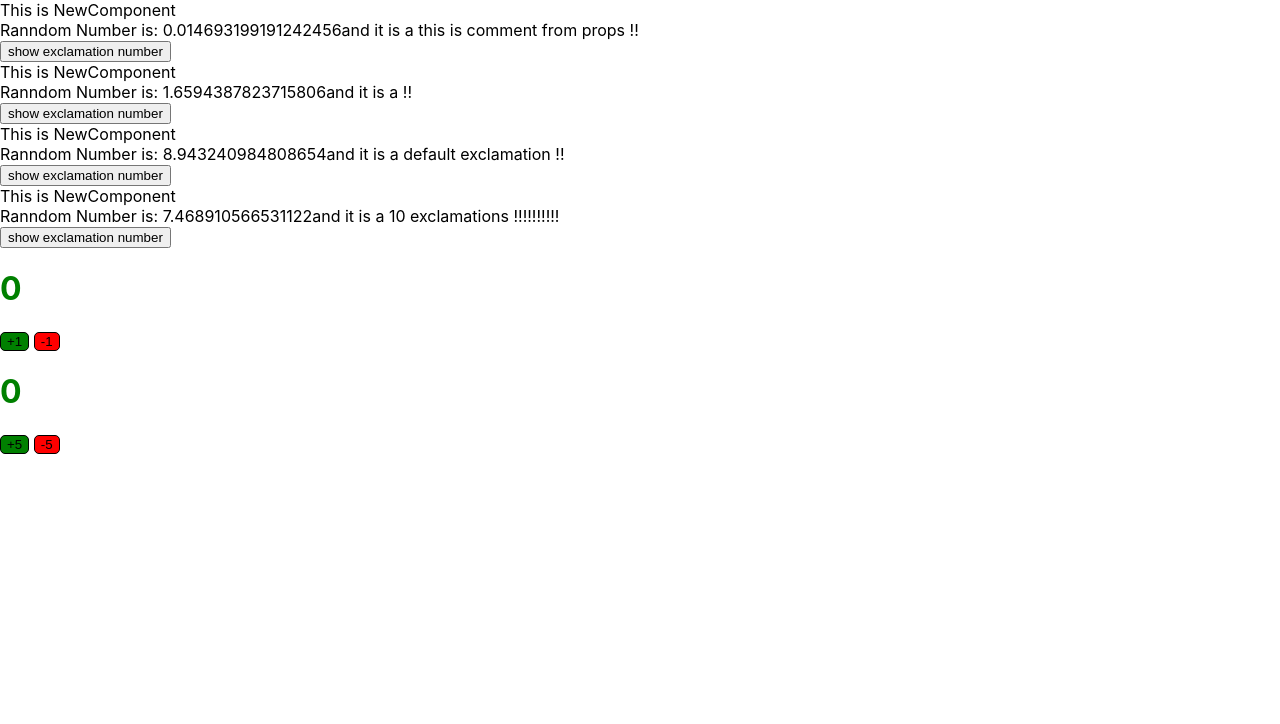
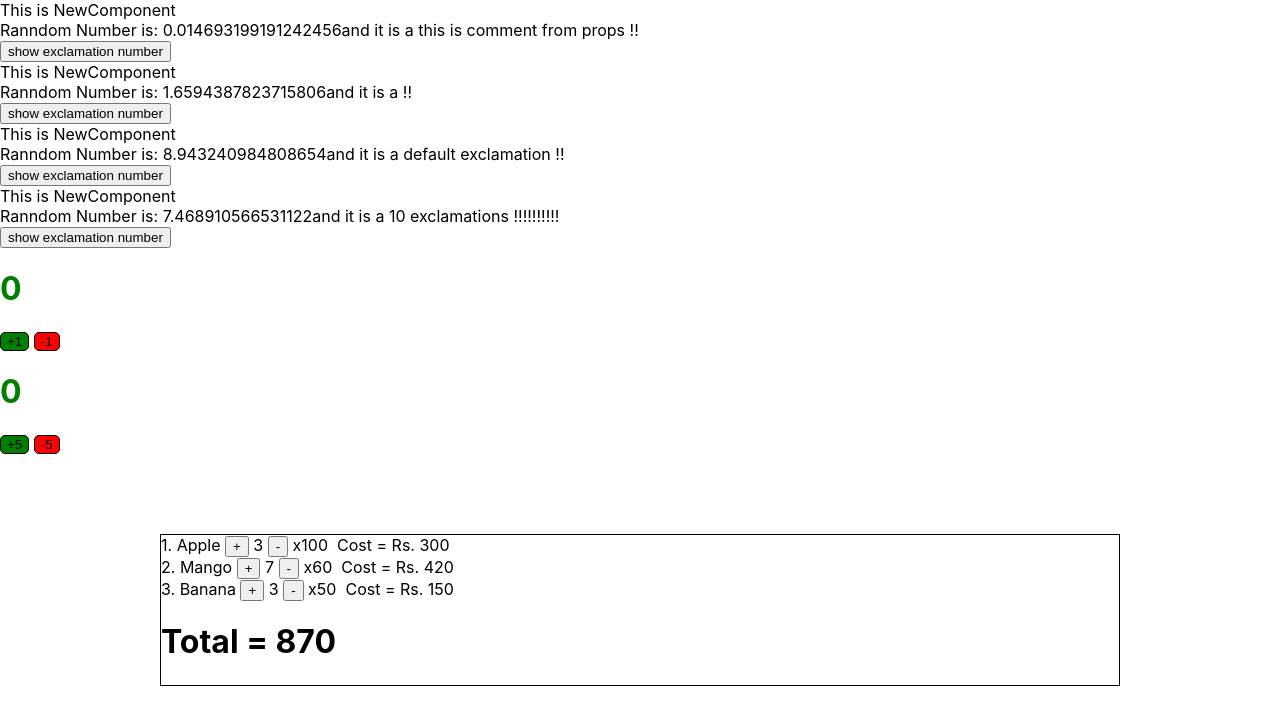
Before and after one commit to INF800/REACT-BASIC-HOOKS, a React (Create React App) app in the folder my-hooks-app/: page / in a window 1280 px wide. Shown: the top 724 px of the page. Built offline with nearby package versions, Linux system fonts and the light colour scheme.

Commit message:
static CARD done

```diff
--- a/my-hooks-app/src/App.js
+++ b/my-hooks-app/src/App.js
@@ -4,6 +4,16 @@ import React from 'react';
 
 import NewComponent from './NewComponentDir/NewComponent'
 import NewStateComponent from './NewComponentDir/NewStateComponent'
+import Cart from './CartHelpers/Cart'
+
+// always at top-most component
+// Normally, api is used to get it
+var data = [
+  {'id': 1, name:  'Apple', qty: 3, price: 100},
+  {'id': 2, name:  'Mango', qty: 7, price: 60},
+  {'id': 3, name: 'Banana', qty: 3, price: 50},
+] // note: `id` is used to supress an error
+
 
 function App() {
   return (
@@ -14,6 +24,9 @@ function App() {
       <NewComponent comment='10 exclamations' excitement={10} />
       <NewStateComponent/>
       <NewStateComponent step={5}/>
+
+      <Cart data={data}/>
+
     </div>
   );
 }
--- /dev/null
+++ b/my-hooks-app/src/CartHelpers/Cart.css
@@ -0,0 +1,11 @@
+.cartContainer {
+    margin: 5em 10em 5em 10em;
+    border: 1px solid black;
+    height: fit-content;
+    min-height: 150px;
+}
+
+.centerMessage {
+    text-align: center;
+    line-height: 150px;
+}
--- /dev/null
+++ b/my-hooks-app/src/CartHelpers/Cart.js
@@ -0,0 +1,58 @@
+import React from 'react';
+import './Cart.css'
+
+import SingleItemComponent from './SingleItemComponent'
+
+function Cart(props) {
+    if (props.data) {
+
+        // for every item in data
+        // note: doesn't input `item` in `map` below. yet, works
+        const actOnEachItem = (item) => {
+            /*
+            return (
+                <SingleItemComponent
+                    id     = {item.id}
+                    price  = {item.price}
+                    qty    = {item.qty}
+                    name   = {item.name}
+                />
+            )
+            */
+           // or use:
+           // note: `key` must be given to a component w/
+           // some data as val. else, error is thrown.
+           return (
+                <SingleItemComponent key={item.id} {...item} />
+           )
+        }
+
+        var totalSum = 0
+        for (let i=0; i<props.data.length; i++){
+            totalSum += props.data[i].price * props.data[i].qty
+        }
+
+        return (
+            <div>
+                <div className='cartContainer'>
+                    <div>
+                        { props.data.map(actOnEachItem) }
+                    </div>
+                    <div>
+                        <h1>Total = {totalSum}</h1>
+                    </div>
+                </div>
+            </div>
+        )
+    }
+
+    // if no data, return failure
+    return (
+        <div className='cartContainer centerMessage'>
+            Api Failure
+        </div>
+    )
+
+}
+
+export default Cart
--- /dev/null
+++ b/my-hooks-app/src/CartHelpers/SingleItemComponent.js
@@ -0,0 +1,12 @@
+import React from 'react';
+
+function SingleItemComponent({id, name, price, qty}){
+    return (
+        <div>
+            {id}. {name} <button>+</button> {qty} <button>-</button> x{price}
+            &nbsp; Cost = Rs. {qty*price}
+        </div>
+    )
+}
+
+export default SingleItemComponent
```
Also changed, not shown: 1 other file (tests, documents, lock files or other folders).
